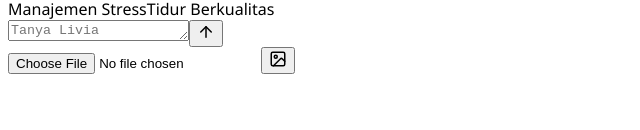
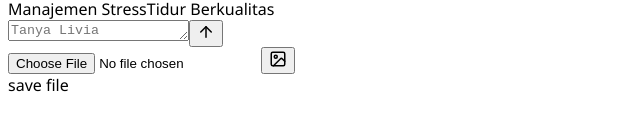
Before and after one commit to bagaswijaya97/fitalisa-ai-dev, a React (Create React App) app: page / in a window 1280 px wide. Shown: the part 492-622 px from the top of the page, without its empty margins (0-640 px from the left). Built offline with nearby package versions, Linux system fonts and the light colour scheme; no server answers.

Commit message:
fix image type

```diff
--- a/src/components/attach-button/AttachButton.tsx
+++ b/src/components/attach-button/AttachButton.tsx
@@ -1,11 +1,12 @@
 import heic2any from 'heic2any';
 import { Image, Upload } from 'lucide-react'
-import { useRef } from 'react'
-import { heicTo } from "heic-to"
+import { useRef, useState } from 'react'
+import { heicTo, isHeic } from "heic-to"
 
 const AttachButton = ({ onFileChange }: { onFileChange: (file: File | null) => void }) => {
 
     const inputRef = useRef<HTMLInputElement>(null);
+    const [image, setImage] = useState<File | null>();
 
     const handleFileClick = () => {
         inputRef.current?.click();
@@ -22,7 +23,8 @@ const AttachButton = ({ onFileChange }: { onFileChange: (file: File | null) => v
                     blob: file,
                     type: "image/jpeg",
                     quality: 0.5
-                  })
+                })
+
                 const newFileName = file.name.replace(/\.(heic|heif)$/i, ".jpeg");
 
                 const newFile = new File([jpeg as Blob], newFileName, {
@@ -33,14 +35,25 @@ const AttachButton = ({ onFileChange }: { onFileChange: (file: File | null) => v
                 console.error("HEIC conversion error:", err);
             }
         } else {
-            console.log("bukan heic")
+            console.log(file.type);
             onFileChange(file);
+            setImage(file);
         }
 
         if (inputRef.current) {
             inputRef.current.value = '';
         }
     };
+
+    const saveFile = async (blob: any) => {
+        const a = document.createElement('a');
+        a.download = 'bagas';
+        a.href = URL.createObjectURL(blob);
+        a.addEventListener('click', (e) => {
+          setTimeout(() => URL.revokeObjectURL(a.href), 30 * 1000);
+        });
+        a.click();
+      };
 
     return (
         <div className='relative'>
@@ -60,6 +73,7 @@ const AttachButton = ({ onFileChange }: { onFileChange: (file: File | null) => v
                     className="text-[#284F71]"
                 />
             </button>
+            <div onClick={() => saveFile(image)}> save file </div>
         </div>
     )
 }
--- a/src/pages/home/hooks.ts
+++ b/src/pages/home/hooks.ts
@@ -97,13 +97,13 @@ export const useHome = () => {
     setIsFirstLoad(false);
     setIsLoading(true);
     const userMessage: MessageType = {
-      id: crypto.randomUUID(),
+      id: "1",
       isUser: true,
       text: suggestion ? suggestion : query,
       image: image,
     };
 
-    const loadingId = crypto.randomUUID();
+    const loadingId = "2";
     const loadingMessage: MessageType = {
       id: loadingId,
       isUser: false,
```
